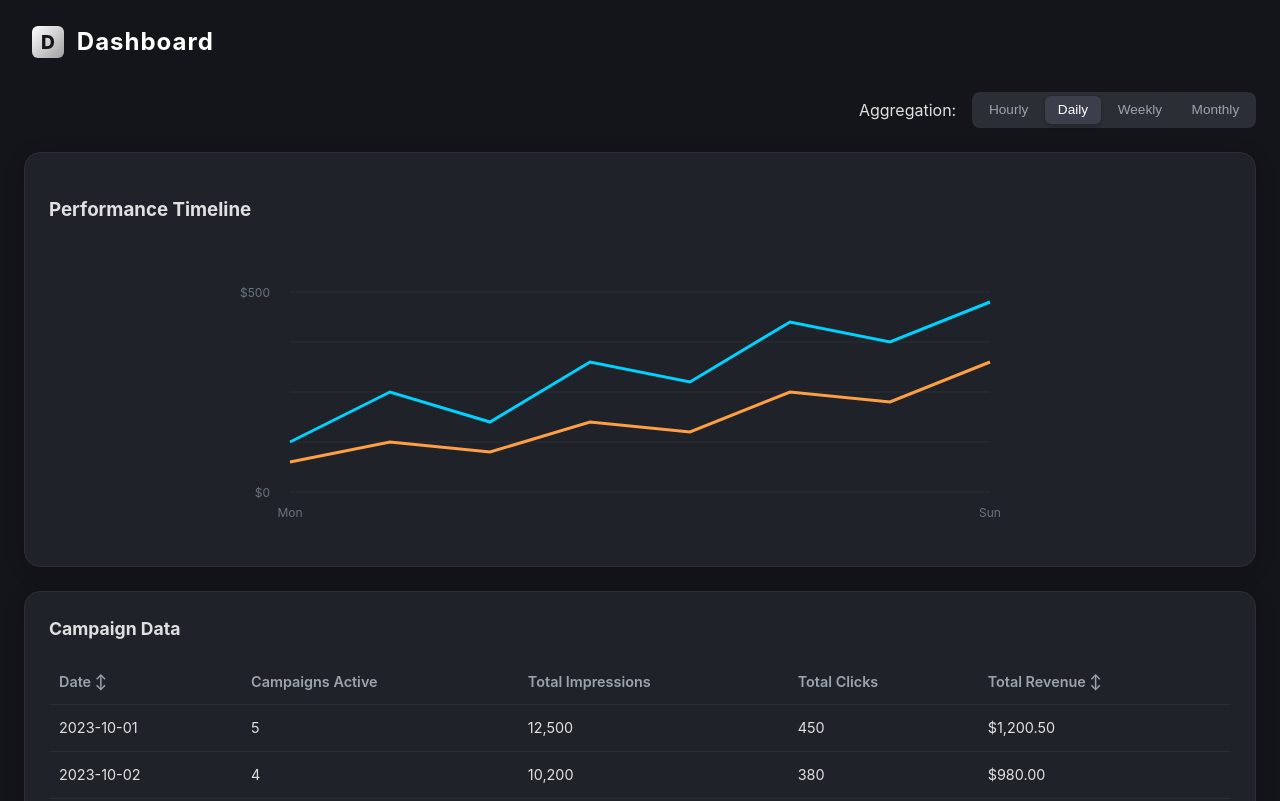
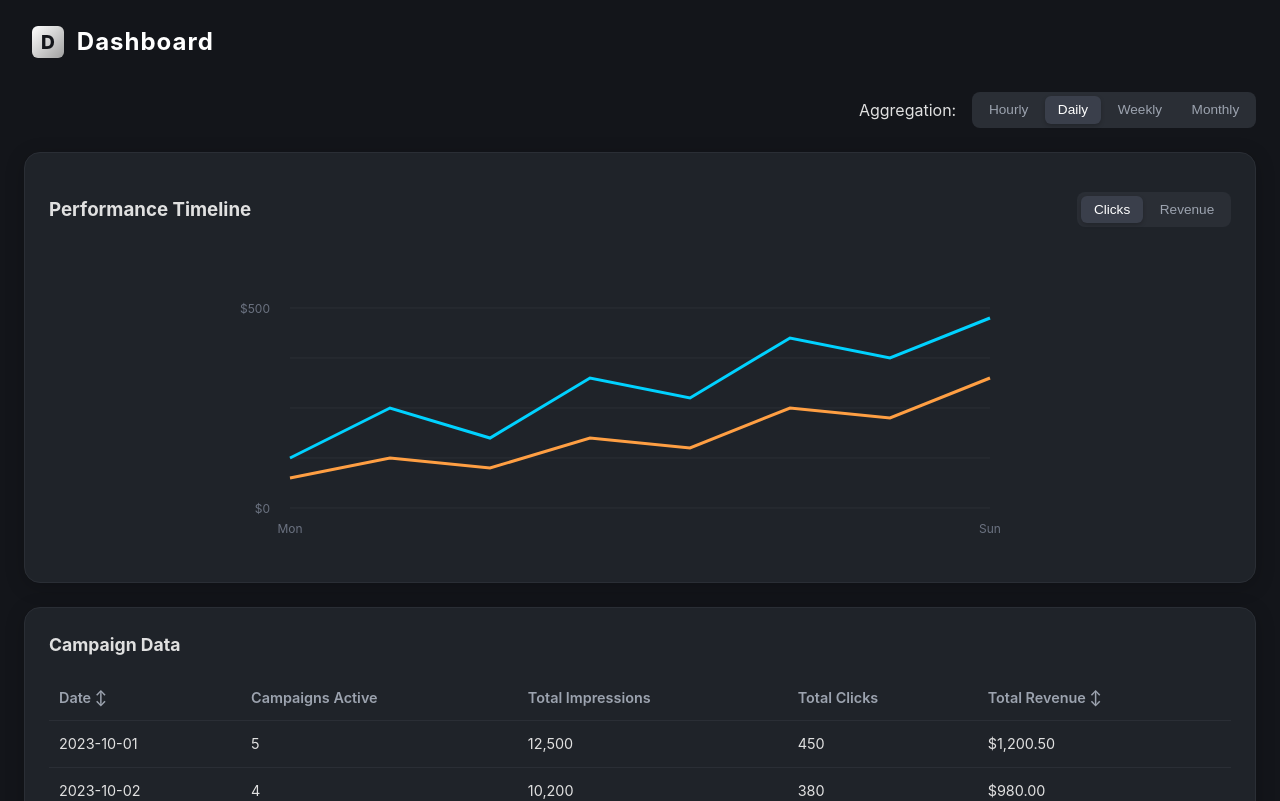
Before and after one commit to hapttic/front-test-assigment-2025-public, a React (Vite) app: page / in a window 1280 px wide. Shown: the top 801 px of the page. Built offline with nearby package versions, Linux system fonts and the light colour scheme.

Commit message:
feat: add Clicks/Revenue toggle to TimelineChart

```diff
--- a/src/components/Chart/TimelineChart.scss
+++ b/src/components/Chart/TimelineChart.scss
@@ -6,6 +6,43 @@
   margin-bottom: 0;
   border: 1px solid #2a2e35;
 
+  .chart-header {
+    display: flex;
+    align-items: center;
+    justify-content: space-between;
+    margin-bottom: 1rem;
+
+    .button-group {
+      display: flex;
+      gap: 0.25rem;
+      background-color: #2a2e35;
+      padding: 4px;
+      border-radius: 8px;
+    }
+
+    .control-btn {
+      padding: 0.4rem 0.8rem;
+      border: none;
+      background-color: transparent;
+      border-radius: 6px;
+      cursor: pointer;
+      font-size: 0.85rem;
+      transition: all 0.2s ease;
+      color: #9ca3af;
+      font-weight: 500;
+
+      &:hover {
+        color: #ffffff;
+      }
+
+      &.active {
+        background-color: #3a3f4b;
+        color: #ffffff;
+        box-shadow: 0 2px 4px rgba(0, 0, 0, 0.2);
+      }
+    }
+  }
+
   .chart-wrapper {
     width: 100%;
     height: 300px;
@@ -13,11 +50,11 @@
     border-radius: 0;
     overflow: hidden;
     position: relative;
-  }
 
-  .chart-svg {
-    width: 100%;
-    height: 100%;
-    display: block;
+    .chart-svg {
+      width: 100%;
+      height: 100%;
+      display: block;
+    }
   }
 }
--- a/src/components/Chart/TimelineChart.tsx
+++ b/src/components/Chart/TimelineChart.tsx
@@ -1,10 +1,37 @@
 import React from "react";
 import "./TimelineChart.scss";
 
-const TimelineChart: React.FC = () => {
+type MetricType = "Clicks" | "Revenue";
+
+interface TimelineChartProps {
+  selectedMetric: MetricType;
+  onSelectMetric: (type: MetricType) => void;
+}
+
+const TimelineChart: React.FC<TimelineChartProps> = ({
+  selectedMetric,
+  onSelectMetric,
+}) => {
+  const options: MetricType[] = ["Clicks", "Revenue"];
+
   return (
     <div className="timeline-chart-container">
-      <h3>Performance Timeline</h3>
+      <div className="chart-header">
+        <h3>Performance Timeline</h3>
+        <div className="button-group">
+          {options.map((option) => (
+            <button
+              key={option}
+              className={`control-btn ${
+                selectedMetric === option ? "active" : ""
+              }`}
+              onClick={() => onSelectMetric(option)}
+            >
+              {option}
+            </button>
+          ))}
+        </div>
+      </div>
       <div className="chart-wrapper">
         <svg className="chart-svg" viewBox="0 0 800 300">
           <line
--- a/src/components/Dashboard/Dashboard.tsx
+++ b/src/components/Dashboard/Dashboard.tsx
@@ -6,8 +6,12 @@ import "./Dashboard.scss";
 
 type AggregationType = "Hourly" | "Daily" | "Weekly" | "Monthly";
 
+type MetricType = "Clicks" | "Revenue";
+
 const Dashboard: React.FC = () => {
   const [aggregation, setAggregation] = useState<AggregationType>("Daily");
+
+  const [metric, setMetric] = useState<MetricType>("Clicks");
 
   return (
     <div className="dashboard">
@@ -17,7 +21,6 @@ const Dashboard: React.FC = () => {
           <h1>Dashboard</h1>
         </div>
       </header>
-
       <main className="dashboard-content">
         <div className="controls-section">
           <AggregationControls
@@ -25,11 +28,9 @@ const Dashboard: React.FC = () => {
             onSelect={setAggregation}
           />
         </div>
-
         <div className="chart-section">
-          <TimelineChart />
+          <TimelineChart selectedMetric={metric} onSelectMetric={setMetric} />
         </div>
-
         <div className="grid-section">
           <DataGrid />
         </div>
```
